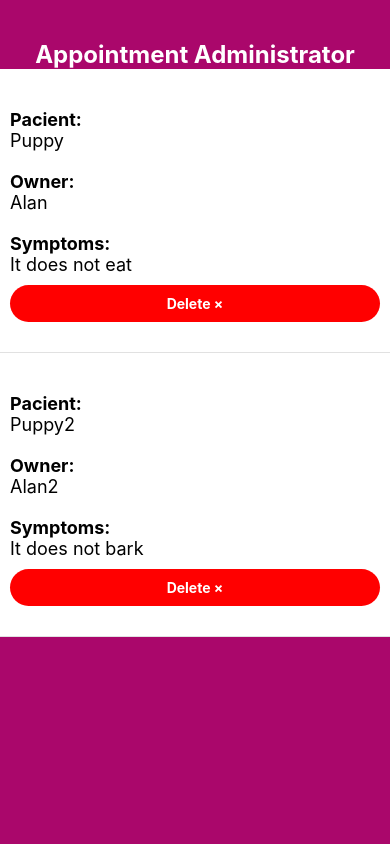
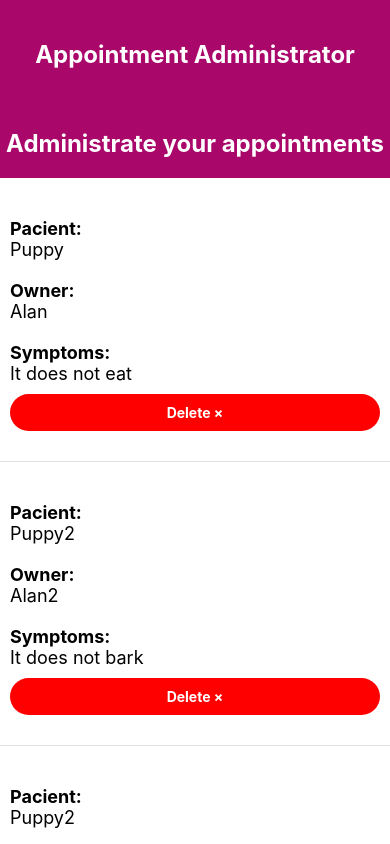
Before and after one commit to alanmaranto/appointment-mobile, a React Native app: screen / in a window 390 px wide. Built offline with nearby package versions, Linux system fonts and the light colour scheme.

Commit message:
feature(appointment): delete appointments

```diff
--- a/App.js
+++ b/App.js
@@ -1,20 +1,34 @@
 import React, {useState} from 'react';
 import {Text, StyleSheet, View, FlatList} from 'react-native';
-import Appointment from './src/components/Appointment'
+import Appointment from './src/components/Appointment';
 const App = () => {
   const data = [
     {id: '1', pacient: 'Puppy', owner: 'Alan', symptoms: 'It does not eat'},
     {id: '2', pacient: 'Puppy2', owner: 'Alan2', symptoms: 'It does not bark'},
+    {id: '3', pacient: 'Puppy2', owner: 'Alan2', symptoms: 'It does not bark'},
+    {id: '4', pacient: 'Puppy2', owner: 'Alan2', symptoms: 'It does not bark'},
   ];
 
   const [appointments, setaApointments] = useState(data);
+
+  const onDelete = (id) => {
+    console.log('...deleting', id);
+    setaApointments((actualAppointment) => {
+      return actualAppointment.filter((appointment) => appointment.id !== id);
+    });
+  };
+
   return (
     <View style={styles.container}>
       <Text style={styles.title}>Appointment Administrator</Text>
-
+      <Text style={styles.title}>
+        {appointments.length > 0
+          ? 'Administrate your appointments'
+          : 'There are not appointments'}
+      </Text>
       <FlatList
         data={appointments}
-        renderItem={({item}) => <Appointment item={item} />}
+        renderItem={({item}) => <Appointment item={item} onDelete={onDelete} />}
         keyExtractor={(appointment) => appointment.id}
       />
     </View>
@@ -32,6 +46,7 @@ const styles = StyleSheet.create({
     fontSize: 24,
     fontWeight: 'bold',
     textAlign: 'center',
+    marginBottom: 20,
   },
 });
 
--- a/src/components/Appointment.js
+++ b/src/components/Appointment.js
@@ -1,12 +1,10 @@
 import React from 'react';
 import {Text, StyleSheet, View, TouchableHighlight} from 'react-native';
 
-const Appointment = ({item}) => {
-    const onDelete = () => {
-        console.log('...deleting')
-    }
+const Appointment = ({item, onDelete}) => {
+
   return (
-    <View style={[styles.appointment]}>
+    <View style={styles.appointment}>
       <View>
         <Text style={styles.label}>Pacient: </Text>
         <Text style={styles.text}>{item.pacient}</Text>
@@ -19,8 +17,8 @@ const Appointment = ({item}) => {
         <Text style={styles.label}>Symptoms: </Text>
         <Text style={styles.text}>{item.symptoms}</Text>
       </View>
-      <TouchableHighlight onPress={() => onDelete()} style={styles.btnDelete}>
-          <Text style={styles.textDelete}>Delete &times;</Text>
+      <TouchableHighlight onPress={() => onDelete(item.id)} style={styles.btnDelete}>
+        <Text style={styles.textDelete}>Delete &times;</Text>
       </TouchableHighlight>
     </View>
   );
@@ -44,16 +42,16 @@ const styles = StyleSheet.create({
     fontSize: 18,
   },
   btnDelete: {
-      padding: 10,
-      marginVertical: 10,
-      backgroundColor: 'red',
-      borderRadius: 20
+    padding: 10,
+    marginVertical: 10,
+    backgroundColor: 'red',
+    borderRadius: 20,
   },
   textDelete: {
     color: '#FFF',
     fontWeight: 'bold',
-    textAlign: 'center'
-  }
+    textAlign: 'center',
+  },
 });
 
 export default Appointment;
```
